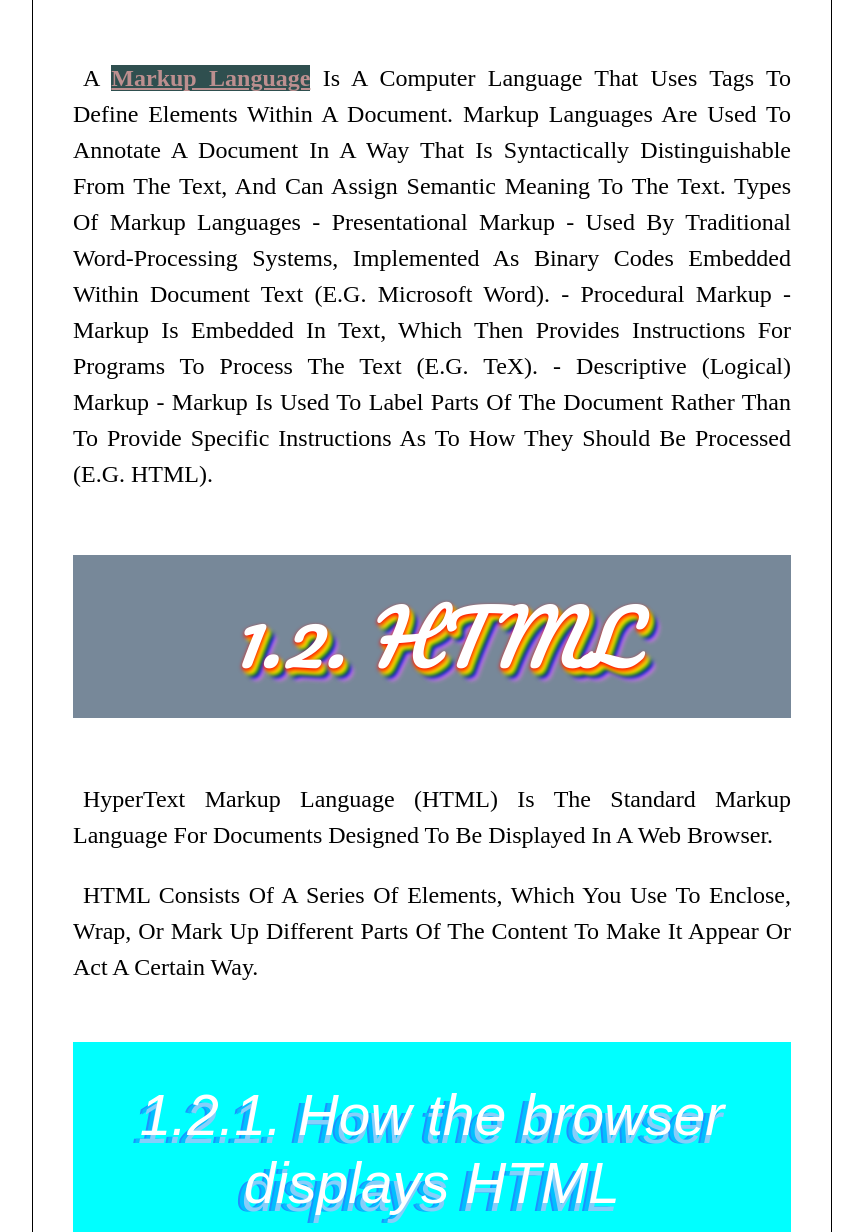
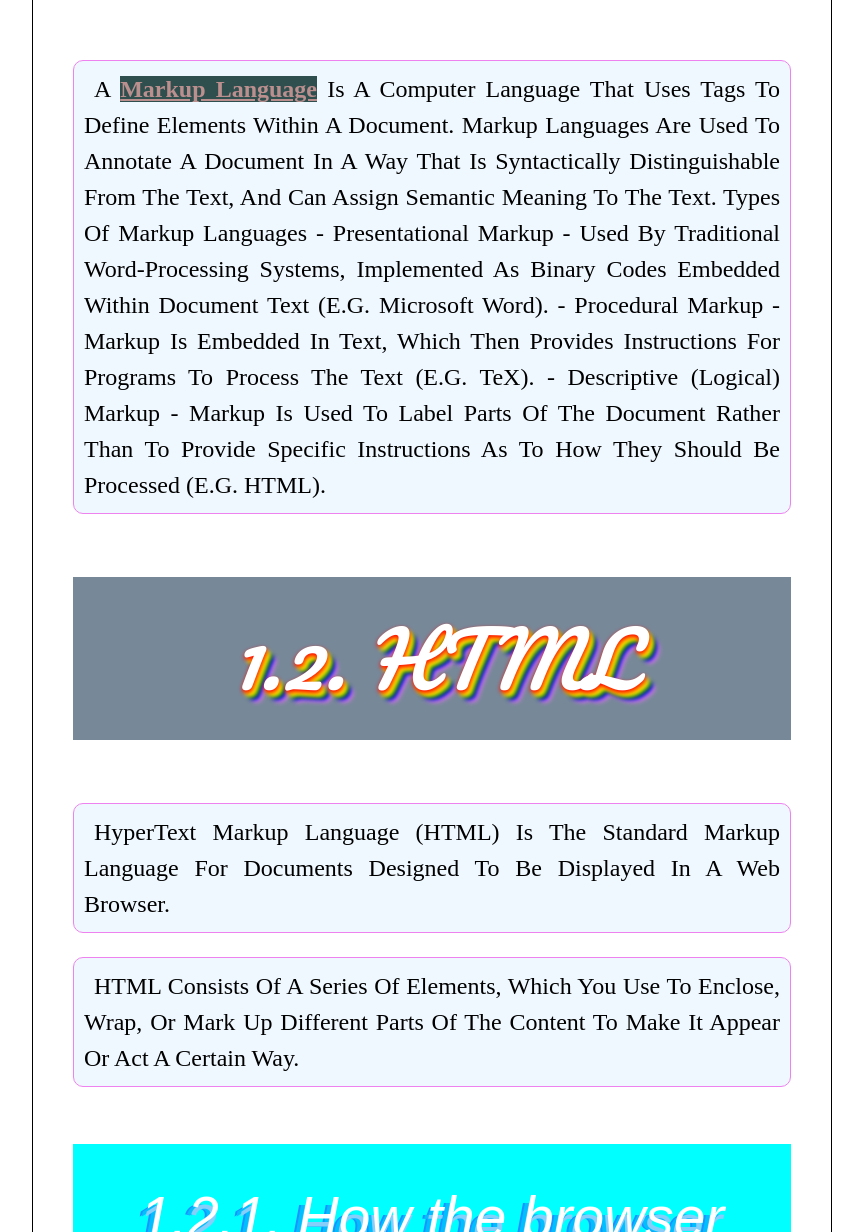
Before and after one commit to msambol1/knjiga-css, a plain HTML site: page index.html in a window 1280 px wide. Shown: the part 328-1560 px from the top of the page, without its empty margins (208-1071 px from the left). Drawn offline with Linux system fonts and the light colour scheme; a web font is replaced by a local one.

Commit message:
Update index.html

```diff
--- a/index.html
+++ b/index.html
@@ -14,7 +14,7 @@
     <h1>1. Markup <br> languages</h1>
 
 
-        <p>
+        <p class="text">
             A <strong>markup language</strong> is a computer language that uses tags to define elements within a document. Markup languages are used to annotate a document in a way that is syntactically distinguishable from the text, and can assign semantic meaning to the text.
 
 
@@ -27,9 +27,9 @@
 
        <h2>1.2. HTML</h2>
 
-       <p> HyperText Markup Language (HTML) is the standard markup language for documents designed to be displayed in a web browser.</p>
+       <p class="text"> HyperText Markup Language (HTML) is the standard markup language for documents designed to be displayed in a web browser.</p>
 
-       <p> HTML consists of a series of elements, which you use to enclose, wrap, or mark up different parts of the content to make it appear or act a certain way.</p>
+       <p class="text"> HTML consists of a series of elements, which you use to enclose, wrap, or mark up different parts of the content to make it appear or act a certain way.</p>
 
         <h3>1.2.1. How the browser displays HTML</h3>
             <ol>
```
